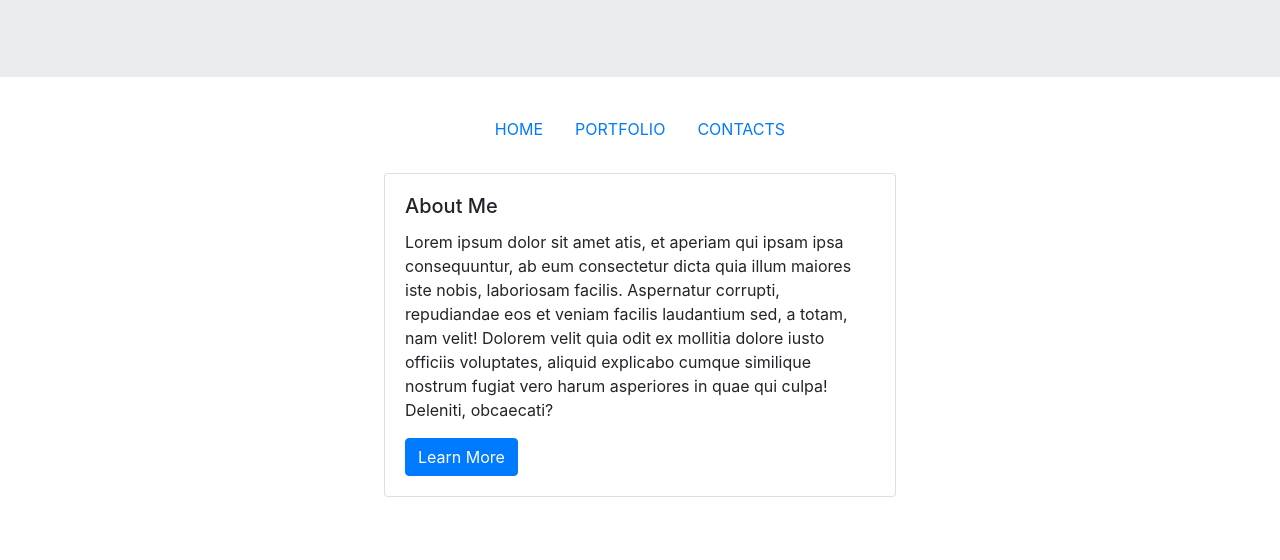
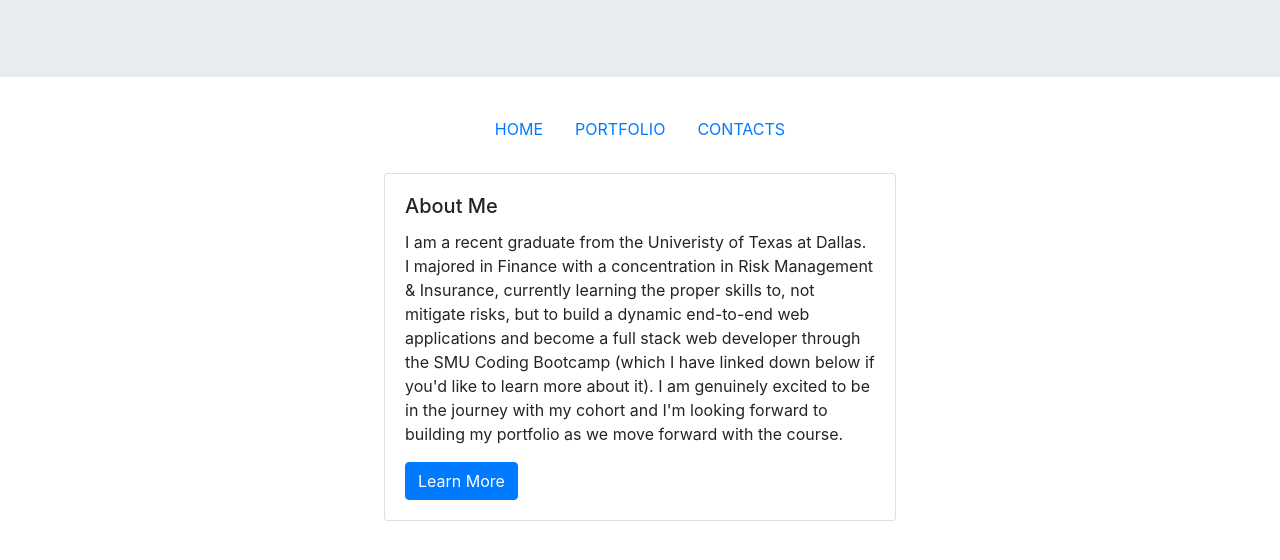
Before and after one commit to inalo1/HW2-Bootstrap, a plain HTML site: page index.html in a window 1280 px wide. Shown: the part 172-732 px from the top of the page. Drawn offline with nearby package versions, Linux system fonts and the light colour scheme.

Commit message:
INDEX: added bio/about me

```diff
--- a/index.html
+++ b/index.html
@@ -35,14 +35,25 @@
 
       <!-- //body -->
 
-      <div class="card-deck">
+    <div class="card-deck">
         <div class="card">
-          <div class="card-body">
-            <h5 class="card-title">About Me </h5>
-            <p class="card-text">Lorem ipsum dolor sit amet atis, et aperiam qui ipsam ipsa consequuntur, ab eum consectetur dicta quia illum maiores iste nobis, laboriosam facilis. Aspernatur corrupti, repudiandae eos et veniam facilis laudantium sed, a totam, nam velit! Dolorem velit quia odit ex mollitia dolore iusto officiis voluptates, aliquid explicabo cumque similique nostrum fugiat vero harum asperiores in quae qui culpa! Deleniti, obcaecati?</p>
-            <a href="https://techbootcamps.smu.edu/" class="btn btn-primary">Learn More</a>
+            <div class="card-body">
+                <h5 class="card-title">About Me </h5>
+                <p class="card-text">
+                    I am a recent graduate from the Univeristy of Texas at Dallas.
+                    I majored in Finance with a concentration in Risk Management & Insurance,
+                    currently learning the proper skills to, not mitigate risks,
+                    but to build a dynamic end-to-end web applications and become a full stack web developer through
+                    the SMU Coding Bootcamp (which I have linked down below if you'd like to learn more about it).
+                    I am genuinely excited to be in the journey with my cohort and I'm looking forward to building my portfolio
+                    as we move forward with the course.
+
+
+                </p>
+                <a href="https://techbootcamps.smu.edu/" class="btn btn-primary">Learn More</a>
+            </div>
         </div>
-        </div>
+    </div>
 
 
 </body>
```
Also changed, not shown: contact.html (+2 -3 lines).
